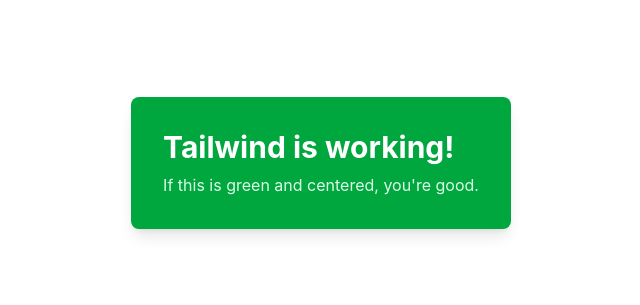
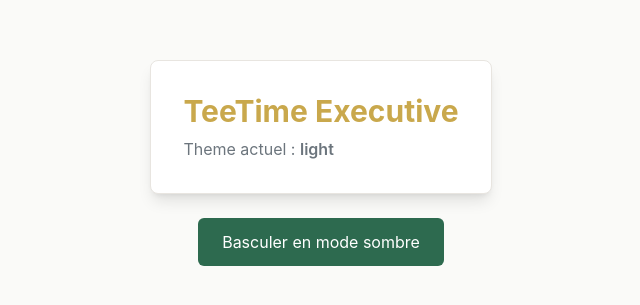
Before and after one commit to techpalservices/Golf, a React (Vite) app in the folder frontend/: page / in a window 1280 px wide. Shown: the part 237-542 px from the top of the page, without its empty margins (319-959 px from the left). Built offline with nearby package versions, Linux system fonts and the light colour scheme.

Commit message:
Completing the theme configuration

```diff
--- a/frontend/package.json
+++ b/frontend/package.json
@@ -12,6 +12,7 @@
   "dependencies": {
     "@base-ui/react": "^1.6.0",
     "@fontsource-variable/geist": "^5.2.9",
+    "@fontsource/playfair-display": "^5.2.8",
     "@tailwindcss/vite": "^4.3.2",
     "@tanstack/react-query": "^5.101.2",
     "axios": "^1.18.1",
--- a/frontend/src/App.tsx
+++ b/frontend/src/App.tsx
@@ -1,14 +1,30 @@
-import './App.css'
+import { useEffect } from 'react';
+import { useThemeStore } from './store/theme.store';
 
 function App() {
+  const { theme, toggleTheme } = useThemeStore();
+
+  useEffect(() => {
+    document.documentElement.classList.toggle('dark', theme === 'dark');
+  }, [theme]);
+
   return (
-    <div className="flex min-h-screen items-center justify-center bg-green-5">
-      <div className="rounded-lg bg-green-600 p-8 text-white shadow-lg">
-        <h1 className="text-3xl font-bold">Tailwind is working!</h1>
-        <p className="mt-2 text-green-100">If this is green and centered, you're good.</p>
+    <div className="flex min-h-screen flex-col items-center justify-center gap-6 bg-background text-foreground">
+      <div className="rounded-lg bg-surface p-8 shadow-lg border border-border">
+        <h1 className="text-3xl font-bold text-primary">TeeTime Executive</h1>
+        <p className="mt-2 text-muted-foreground">
+          Theme actuel : <span className="font-semibold">{theme}</span>
+        </p>
       </div>
+
+      <button
+        onClick={toggleTheme}
+        className="rounded-md bg-secondary px-6 py-3 text-secondary-foreground hover:bg-secondary-hover transition-colors"
+      >
+        Basculer en mode {theme === 'light' ? 'sombre' : 'clair'}
+      </button>
     </div>
-  )
+  );
 }
 
-export default App
+export default App;
--- a/frontend/src/index.css
+++ b/frontend/src/index.css
@@ -5,3 +5,68 @@
 
 /* stylelint-disable-next-line at-rule-no-unknown */
 @custom-variant dark (&:is(.dark *));
+
+@theme {
+  /* Primary - Gold */
+  --color-primary: #C9A84C;
+  --color-primary-hover: #B8973F;
+  --color-primary-foreground: #FFFFFF;
+
+  /* Secondary - Green */
+  --color-secondary: #2D6A4F;
+  --color-secondary-hover: #245A42;
+  --color-secondary-foreground: #FFFFFF;
+
+  /* Background & Surface */
+  --color-background: #FAFAF8;
+  --color-surface: #FFFFFF;
+  --color-surface-elevated: #FFFFFF;
+
+  /* Text */
+  --color-foreground: #1A1A1A;
+  --color-muted: #6C757D;
+  --color-muted-foreground: #6C757D;
+
+  /* Borders */
+  --color-border: #E8E5E0;
+  --color-ring: #C9A84C;
+
+  /* Status Colors */
+  --color-success: #22C55E;
+  --color-warning: #EAB308;
+  --color-error: #EF4444;
+  --color-info: #3B82F6;
+}
+
+/* Dark Theme */
+.dark {
+  /* Primary - Deeper Gold */
+  --color-primary: #A8873C;
+  --color-primary-hover: #C9A84C;
+  --color-primary-foreground: #FFFFFF;
+
+  /* Secondary - Deep Forest Green */
+  --color-secondary: #1B4332;
+  --color-secondary-hover: #2D6A4F;
+  --color-secondary-foreground: #FFFFFF;
+
+  /* Background & Surface */
+  --color-background: #0F1410;
+  --color-surface: #1A2420;
+  --color-surface-elevated: #242C28;
+
+  /* Text */
+  --color-foreground: #F0F0F0;
+  --color-muted: #A0A0A0;
+  --color-muted-foreground: #A0A0A0;
+
+  /* Borders */
+  --color-border: #2A302C;
+  --color-ring: #A8873C;
+
+  /* Status Colors (same hues, adjusted for dark) */
+  --color-success: #22C55E;
+  --color-warning: #EAB308;
+  --color-error: #EF4444;
+  --color-info: #3B82F6;
+}
--- a/frontend/src/store/theme.store.ts
+++ b/frontend/src/store/theme.store.ts
@@ -0,0 +1,12 @@
+import { create } from 'zustand'
+import type { ThemeState } from '@/types/theme.types';
+
+export const useThemeStore = create<ThemeState>((set) => ({
+    theme: 'light',
+    toggleTheme: () =>
+        set((state) => {
+            const newTheme = state.theme === 'light' ? 'dark' : 'light';
+            document.documentElement.classList.toggle('dark', newTheme === 'dark');
+            return { theme: newTheme };
+        }),
+}))
--- /dev/null
+++ b/frontend/src/types/theme.types.ts
@@ -0,0 +1,4 @@
+export interface ThemeState {
+    theme: 'light' | 'dark';
+    toggleTheme: () => void;
+}
```
Also changed, not shown: 1 other file (tests, documents, lock files or other folders).
